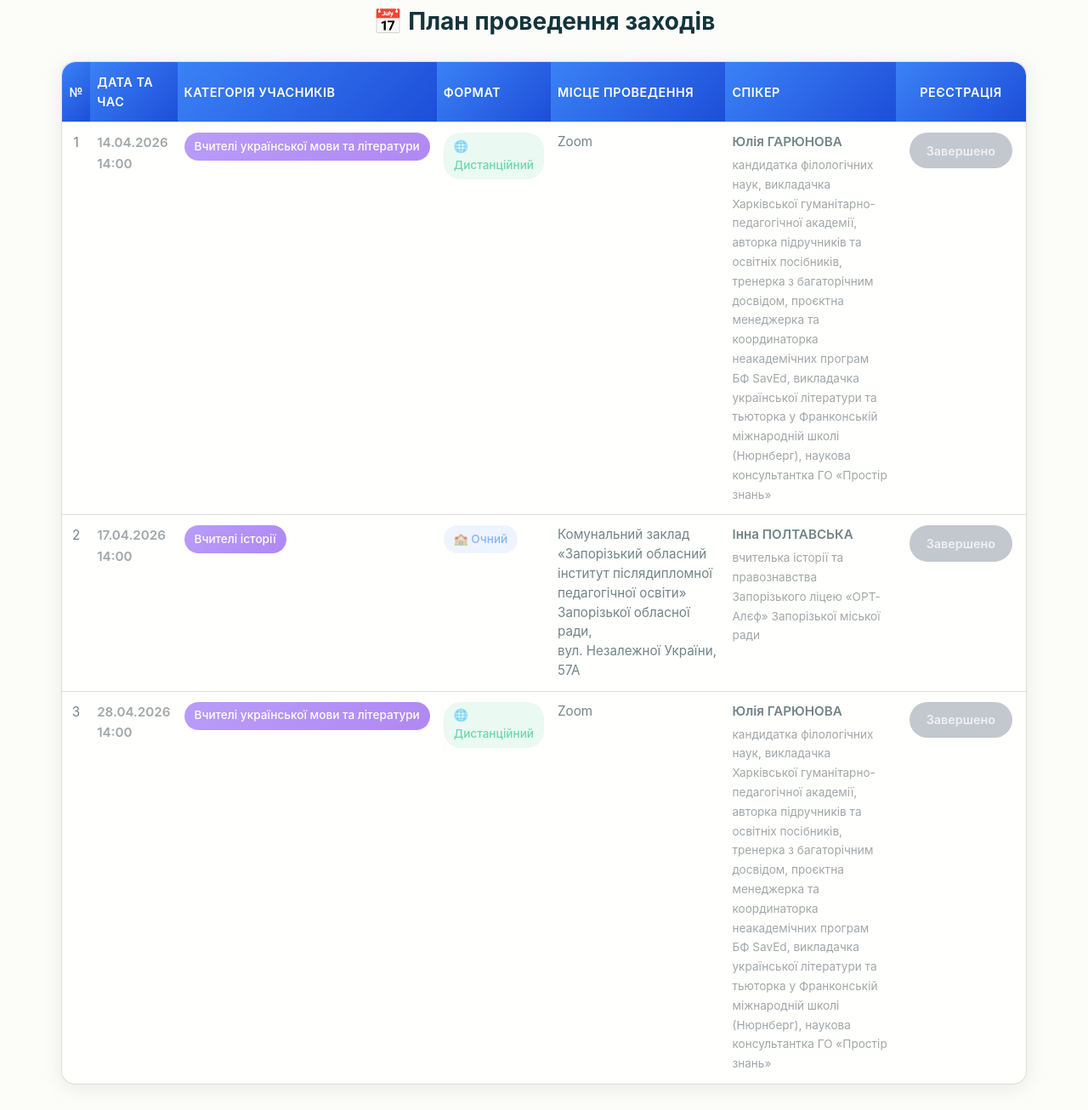
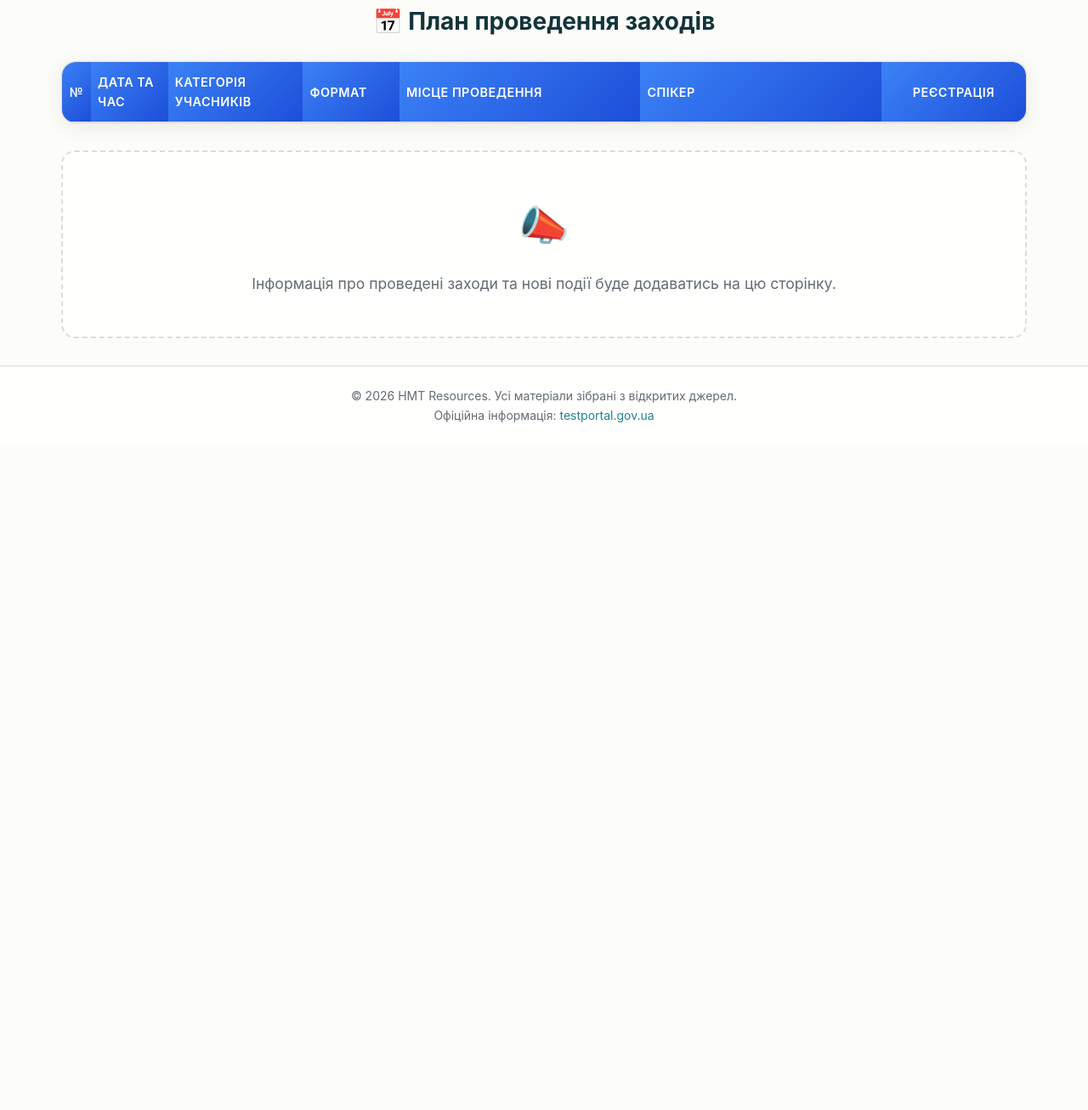
Before and after one commit to MCRen88/nmt, a plain HTML site: page nmt-lab.html in a window 1280 px wide. Shown: the part 628-1934 px from the top of the page at 85% size. After the commit the page ends 1152 px from the top, so only its background shows below. Drawn offline with Linux system fonts and the light colour scheme.

Commit message:
Remove past April 2026 events from NMT-lab schedule table

```diff
--- a/nmt-lab.html
+++ b/nmt-lab.html
@@ -336,61 +336,7 @@
                     </tr>
                 </thead>
                 <tbody>
-                    <tr>
-                        <td>1</td>
-                        <td class="event-date">14.04.2026<br>14:00</td>
-                        <td><span class="event-category">Вчителі української мови та літератури</span></td>
-                        <td><span class="event-format format-online">🌐 Дистанційний</span></td>
-                        <td class="event-location">Zoom</td>
-                        <td class="event-speaker">
-                            <span class="speaker-name">Юлія ГАРЮНОВА</span>
-                            <span class="speaker-position">
-                                кандидатка філологічних наук, викладачка Харківської гуманітарно-педагогічної академії, авторка підручників та освітніх посібників, тренерка з багаторічним досвідом, проєктна менеджерка та координаторка неакадемічних програм БФ SavEd, викладачка української літератури та тьюторка у Франконській міжнародній школі (Нюрнберг), наукова консультантка ГО «Простір знань»
-                            </span>
-                        </td>
-                        <td>
-                            <a href="https://forms.gle/khWySmNnmAGsd8LD7"
-                                target="_blank" rel="noopener noreferrer" class="register-btn">Реєстрація</a>
-                        </td>
-                    </tr>
-                    <tr>
-                        <td>2</td>
-                        <td class="event-date">17.04.2026<br>14:00</td>
-                        <td><span class="event-category">Вчителі історії</span></td>
-                        <td><span class="event-format format-offline">🏫 Очний</span></td>
-                        <td class="event-location">
-                            Комунальний заклад «Запорізький обласний інститут післядипломної педагогічної освіти»
-                            Запорізької обласної ради,<br>
-                            вул. Незалежної України, 57А
-                        </td>
-                        <td class="event-speaker">
-                            <span class="speaker-name">Інна ПОЛТАВСЬКА</span>
-                            <span class="speaker-position">
-                                вчителька історії та правознавства Запорізького ліцею «ОРТ-Алєф» Запорізької міської ради
-                            </span>
-                        </td>
-                        <td>
-                            <a href="https://forms.gle/Uru5NuCPL2gbWxSC8"
-                                target="_blank" rel="noopener noreferrer" class="register-btn">Реєстрація</a>
-                        </td>
-                    </tr>
-                    <tr>
-                        <td>3</td>
-                        <td class="event-date">28.04.2026<br>14:00</td>
-                        <td><span class="event-category">Вчителі української мови та літератури</span></td>
-                        <td><span class="event-format format-online">🌐 Дистанційний</span></td>
-                        <td class="event-location">Zoom</td>
-                        <td class="event-speaker">
-                            <span class="speaker-name">Юлія ГАРЮНОВА</span>
-                            <span class="speaker-position">
-                                кандидатка філологічних наук, викладачка Харківської гуманітарно-педагогічної академії, авторка підручників та освітніх посібників, тренерка з багаторічним досвідом, проєктна менеджерка та координаторка неакадемічних програм БФ SavEd, викладачка української літератури та тьюторка у Франконській міжнародній школі (Нюрнберг), наукова консультантка ГО «Простір знань»
-                            </span>
-                        </td>
-                        <td>
-                            <a href="https://forms.gle/qeRqD4QoLfgvLSZU8"
-                                target="_blank" rel="noopener noreferrer" class="register-btn">Реєстрація</a>
-                        </td>
-                    </tr>
+                    <!-- Записи нових заходів додаються сюди -->
                 </tbody>
             </table>
         </div>
```
